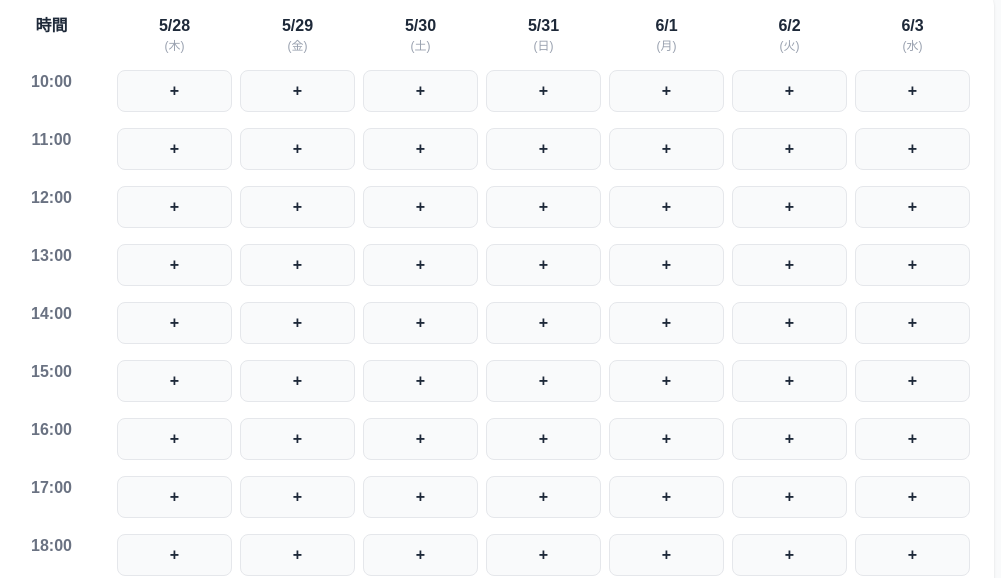
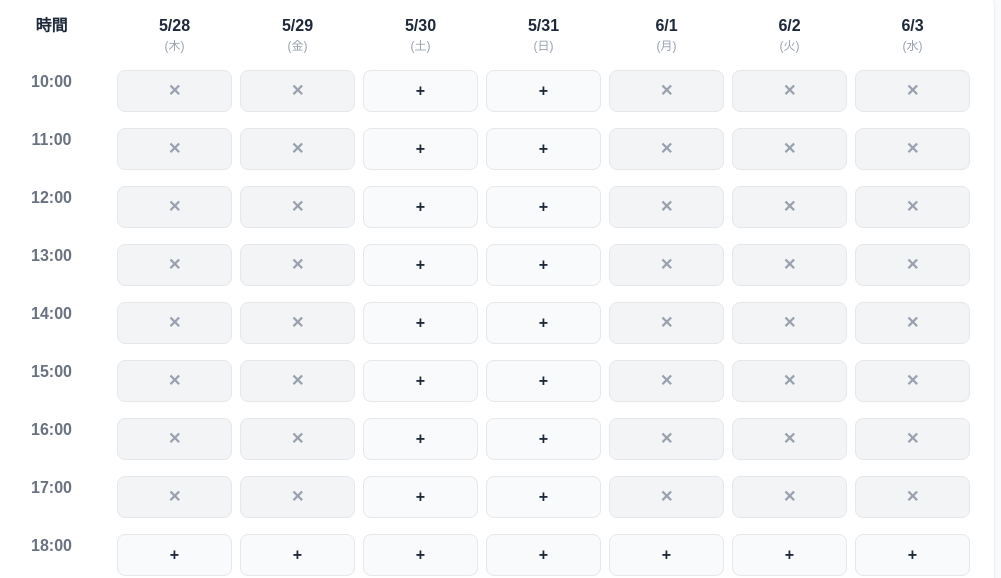
Before and after one commit to Setuna0420/ts-docker, a Next.js app in the folder club-room-reserve/: page / in a window 1280 px wide. Shown: the part 138-716 px from the top of the page, without its empty margins (158-1159 px from the left). Built offline with nearby package versions, Linux system fonts and the light colour scheme.

Commit message:
平日の10:00から18:00までを予約が取れない状態にしました

```diff
--- a/club-room-reserve/src/app/page.tsx
+++ b/club-room-reserve/src/app/page.tsx
@@ -2,6 +2,7 @@
 
 import React, { useState } from "react"
 
+/*今日から数えて七日間の日付を出す*/
 const generateInitialDays = () => {
   const generateDays = [];
   const dayNames = ["日", "月", "火", "水", "木", "金", "土"];
@@ -23,6 +24,7 @@ const generateInitialDays = () => {
   return generateDays;
 }
 
+/*時刻を表示するためのやつ */
 const generateTimes = () => {
   const times = [];
   for (let i = 10; i < 23; i++) {
@@ -32,7 +34,9 @@ const generateTimes = () => {
   return times;
 };
 
+/*使えない時間帯を入れたい*/
 const bookedSlots = ["10:00 5/26", "13:00 5/27", "19:00 5/26"];
+
 
 export default function ReservationPage() {
   const [days] = useState(() => generateInitialDays());
@@ -82,18 +86,24 @@ export default function ReservationPage() {
               {days.map((day) => {
                 const slotId = time.label + " " + day.label;
                 const isBooked = bookedSlots.includes(slotId);
+                // 💡 ルール：土日（0と6）以外、かつ 10:00〜18:00（10以上18未満）なら強制的に予約不可
+                const isWeekdayLine = day.dayOfWeek !== "日" && day.dayOfWeek !== "土";
+                const isClassTime = time.label >= "10:00" && time.label < "18:00";
+
+                // すでに予約されているか、または「平日の授業時間」ならボタンを「✕」にする
+                const isDisable = isBooked || (isWeekdayLine && isClassTime);
                 return (
                   <button
                     key={time.label + "-" + day.label}
                     className={`border rounded-lg py-2 transition-colors font-bold
-                      ${isBooked
-                        ? "border-gray-200 bg-gray-100 text-gray-400 cursor-not-allowed"
-                        : "border-gray-200 bg-gray-50 text-gray-800 hover:bg-indigo-50 hover:border-indigo-200"
+                      ${isDisable
+                      ? "border-gray-200 bg-gray-100 text-gray-400 cursor-not-allowed"
+                      : "border-gray-200 bg-gray-50 text-gray-800 hover:bg-indigo-50 hover:border-indigo-200"
                       }`}
-                    disabled={isBooked}
-                    onClick={() => setSelectedSlot(day.label + " " + time.label)}
-                  >
-                    {isBooked ? "✕" : "+"}
+                      disabled={isDisable}
+                      onClick={() => setSelectedSlot(day.label + " " + time.label)}
+                     >
+                    {isDisable ? "✕" : "+"}
                   </button>
                 )
               })}
```
